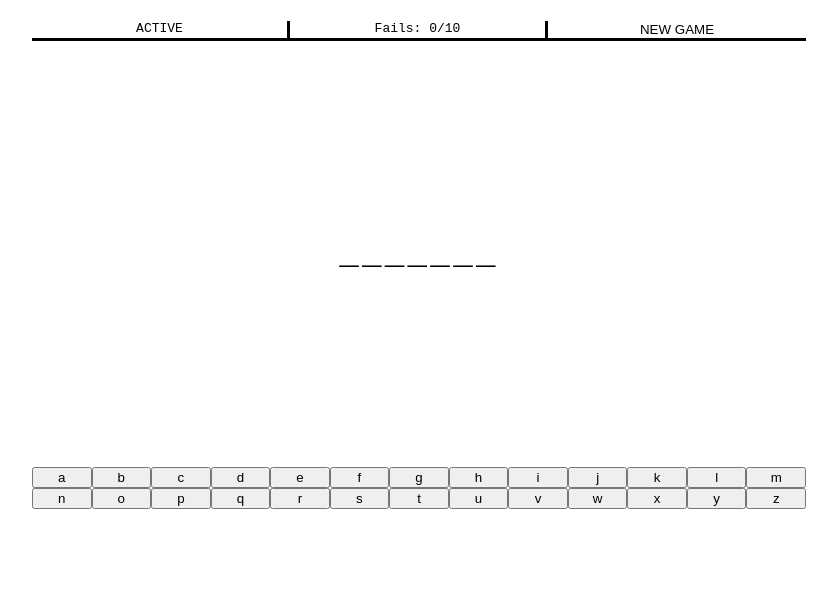
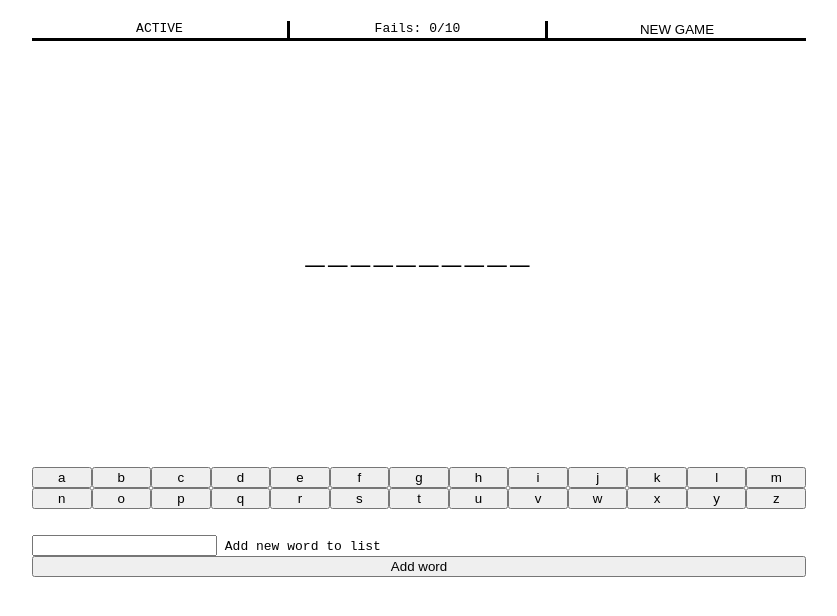
Before and after one commit to MM90Cobra/web-apps-foundation, a plain HTML site: page 07-hangman/index.html in a window 1280 px wide. Shown: the whole page, without its empty margins (221-1058 px from the left). Drawn offline with Linux system fonts and the light colour scheme.

Commit message:
completed the task and added the extrafunction: add new word (localStorage)

```diff
--- a/07-hangman/index.html
+++ b/07-hangman/index.html
@@ -98,6 +98,13 @@
                 <button>z</button>
             </li>
         </menu>
+        <form>
+            <input type="text" name="new-word" id="new-word">
+            <label for="new-word">Add new word to list</label>
+            <button id="btn-add-word">Add word</button>
+
+
+        </form>
     </main>
     <script src="script.js"></script>
 </body>
--- a/07-hangman/script.js
+++ b/07-hangman/script.js
@@ -1,5 +1,8 @@
-const words = ["flexbox", "juni", "bootcamp", "javascript"];
-const currentWord = "flexbox";
+const defaultWords = ["flexbox", "juni", "bootcamp", "javascript"];
+
+const words = JSON.parse(localStorage.getItem("words")) || defaultWords;
+
+let currentWord = "";
 const guess = [];
 
 const outputGuess = document.querySelector("#output");
@@ -7,29 +10,35 @@ const allButtons = document.querySelectorAll("#letters button");
 const newGameButton = document.querySelector("#gameMenu button");
 const fails = document.querySelector("#fails");
 const gameState = document.querySelector("#gameState");
+const btnAdd = document.querySelector("#btn-add-word");
 
 let countFails = 0;
 
 initGame();
 
 function initGame() {
+  chooseRandomWord();
+  enableAllButtons();
   initGuess();
   initEventListeners();
   fails.innerText = "Fails: 0/10";
   countFails = 0;
   gameState.innerText = "ACTIVE";
+}
 
-  // allButtons.forEach(function (mybutton) {
-  //   mybutton.target.disabled = true;
-  // });
+function enableAllButtons() {
+  allButtons.forEach(function (mybutton) {
+    mybutton.disabled = false;
+  });
+}
+
+function chooseRandomWord() {
+  const randomIndex = Math.floor(Math.random() * words.length);
+  currentWord = words[randomIndex];
 }
 
 function initGuess() {
-  if (guess[0] !== undefined) {
-    for (const element of currentWord) {
-      guess.pop();
-    }
-  }
+  guess.length = 0;
 
   for (const letter of currentWord) {
     guess.push("_");
@@ -48,6 +57,7 @@ function initEventListeners() {
   allButtons.forEach(function (button) {
     button.addEventListener("click", handleLetterClick);
     newGameButton.addEventListener("click", handleNewGameButtonClick);
+    btnAdd.addEventListener("click", addNewWord);
   });
 }
 
@@ -73,7 +83,7 @@ function handleLetterClick(event) {
 
     if (countFails >= 10) {
       console.log("Game Over");
-      gameState.innerText = "Game Over";
+      gameState.innerText = "GAME OVER";
       gameEnds();
     }
 
@@ -103,8 +113,28 @@ function checkGuess(guessedLetter) {
 
     if (currentWord === outputGuess.innerText) {
       console.log("You Win!");
-      gameState.innerText = "You Win!";
+      gameState.innerText = "YOU WIN!";
       gameEnds();
     }
   }
 }
+
+function addNewWord(event) {
+  //prevents the form element in html to refresh the site
+  event.preventDefault();
+
+  const newWordField = document.querySelector("#new-word");
+  const newWord = newWordField.value;
+  const notAcceptedCharacters = newWord.match(/[^a-z]/);
+
+  if (notAcceptedCharacters) return;
+
+  if (newWord !== "") {
+    words.push(newWord);
+    localStorage.setItem("words", JSON.stringify(words));
+
+    newWordField.value = "";
+  }
+
+  console.log(newWord);
+}
--- a/07-hangman/style.css
+++ b/07-hangman/style.css
@@ -53,6 +53,12 @@ menu {
   padding-left: 0rem;
 }
 
+form {
+  margin-top: 1rem;
+  margin-left: 1rem;
+  margin-right: 1rem;
+}
+
 button {
   width: 100%;
 }
```
